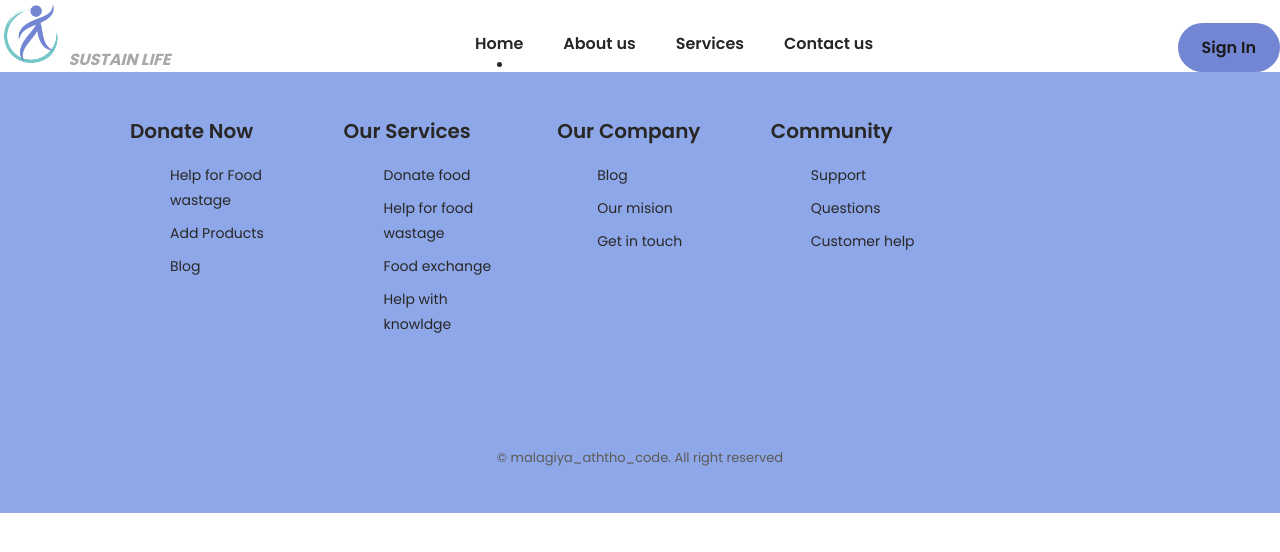
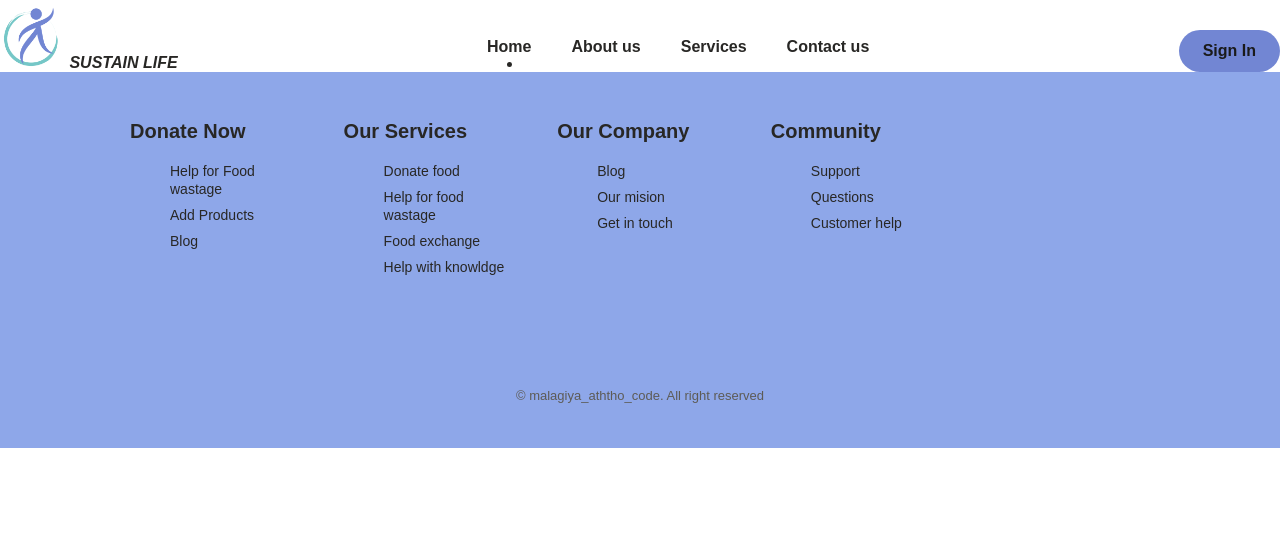
Before and after one commit to Zero-Hunger-ITPM/SustainLife_New, a React (Create React App) app in the folder frontend/: page / in a window 1280 px wide. Shown: the top 552 px of the page. Built offline with nearby package versions, Linux system fonts and the light colour scheme.

Commit message:
change the file type

```diff
--- a/frontend/src/components/home.css
+++ b/frontend/src/components/home.css
@@ -1,5 +1,5 @@
 /*=============== GOOGLE FONTS ===============*/
-@import url("https://fonts.googleapis.com/css2?family=Poppins:wght@400;600;700&display=swap");
+/* @import url("https://fonts.googleapis.com/css2?family=Poppins:wght@400;600;700&display=swap"); */
 /*=============== VARIABLES CSS ===============*/
 :root {
   --header-height: 3rem;
```
Also changed, not shown: frontend/src/pages/restaurant/AddProductsForm.js (renamed from frontend/src/pages/restaurant/AddProductsForm.jsx), frontend/src/pages/restaurant/RegRestaurantForm.js (renamed from frontend/src/pages/restaurant/RegRestaurantForm.jsx).
